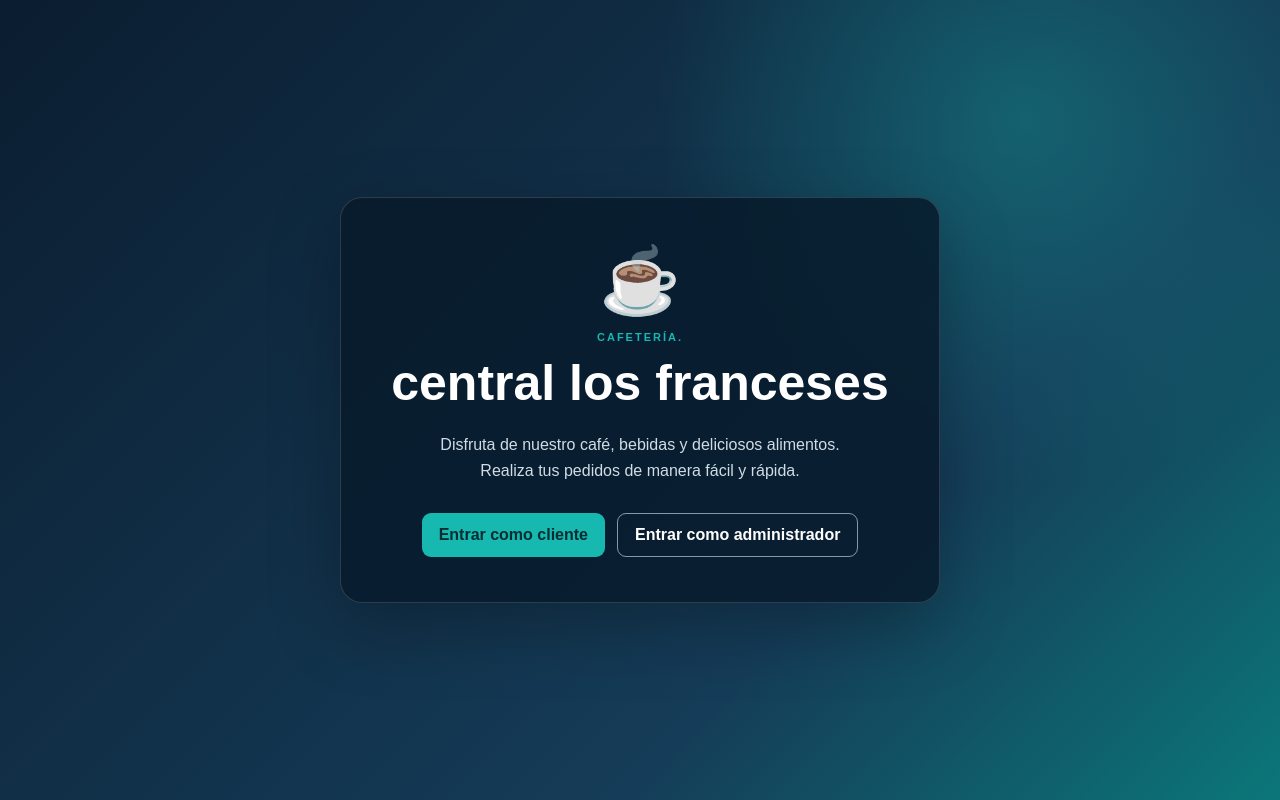
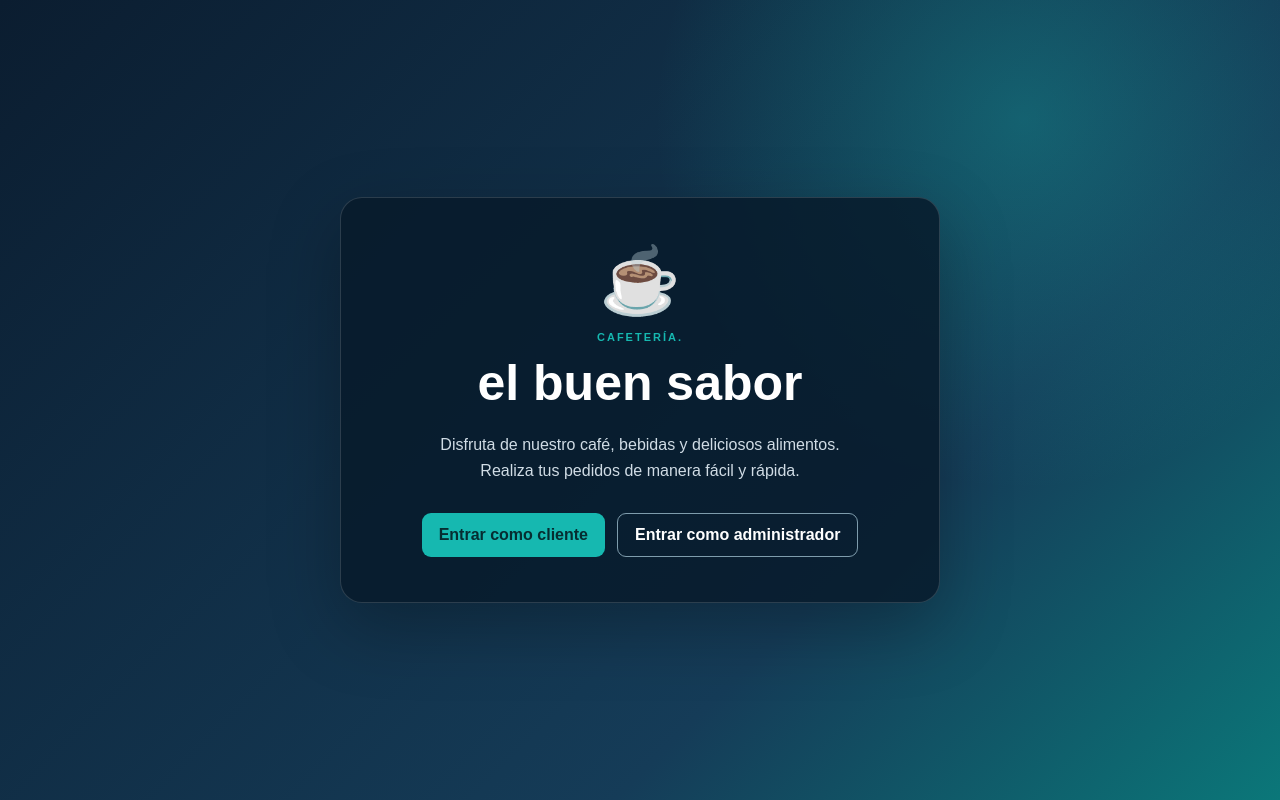
Before and after one commit to julonlondres-hash/sistema-de-pedidos-de-una-cafeteria, a plain HTML site: page index.html in a window 1280 px wide. Drawn offline with Linux system fonts and the light colour scheme; a script that the page names is missing.

Commit message:
Corregir nombre de pagina principal

```diff
--- a/index.html
+++ b/index.html
@@ -24,7 +24,7 @@
 
             <p class="etiqueta">CAFETERÍA.</p>
 
-            <h1>central los franceses</h1>
+            <h1>el buen sabor</h1>
 
             <p class="descripcion">
                 Disfruta de nuestro café, bebidas y deliciosos alimentos.
```
